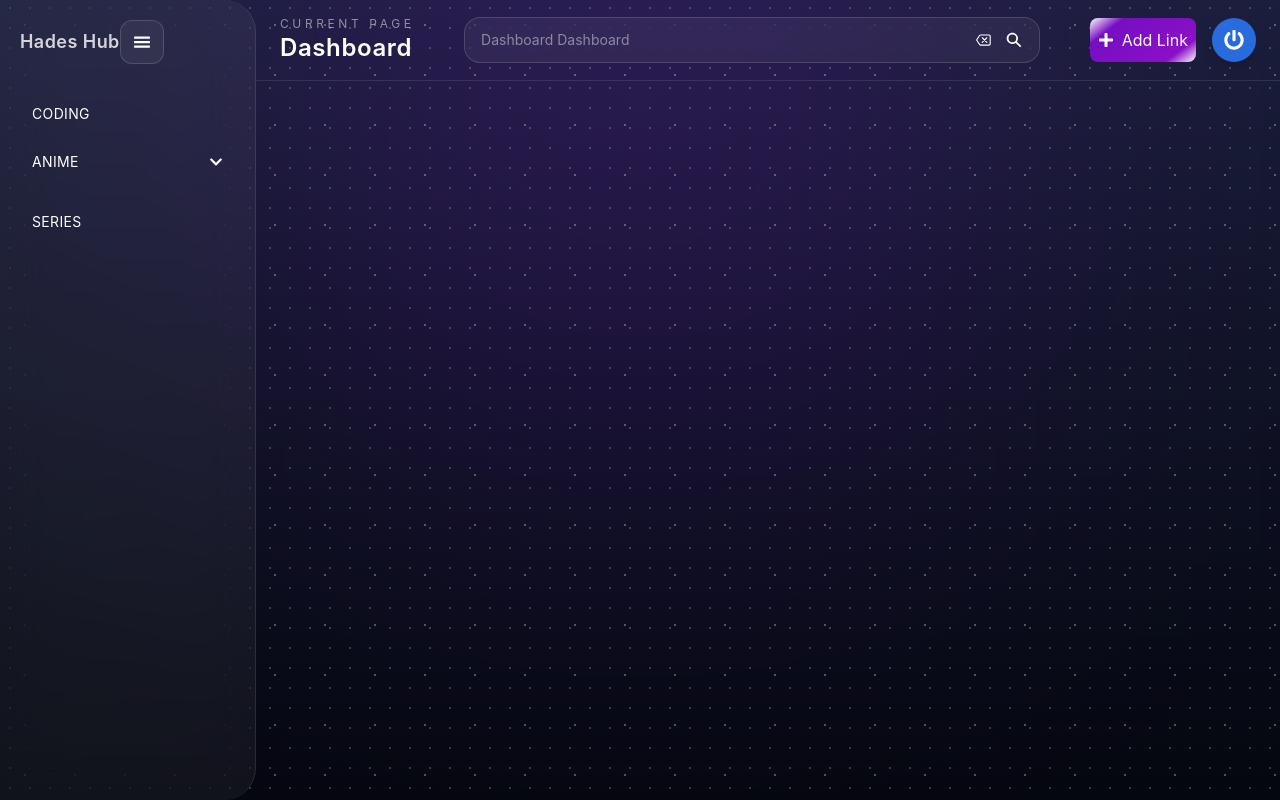
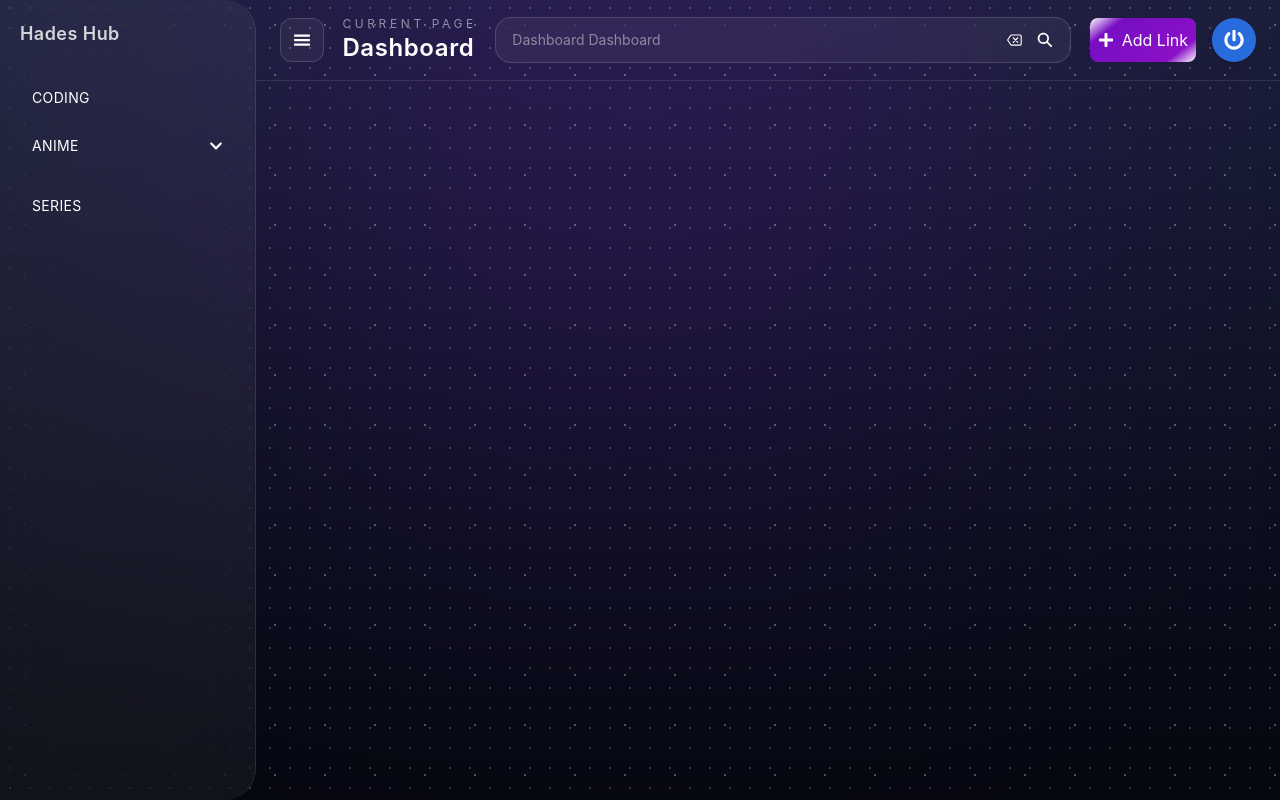
Before and after one commit to AdetoyiAyomide/Personal-Hub, a React (Vite) app: page /dashboard in a window 1280 px wide. Built offline with nearby package versions, Linux system fonts and the light colour scheme.

Commit message:
update 1.3

```diff
--- a/src/components/layout/Header.jsx
+++ b/src/components/layout/Header.jsx
@@ -3,9 +3,10 @@ import { useLocation } from 'react-router-dom'
 import { IoSearchSharp, IoBackspaceOutline } from "react-icons/io5";
 import { FaPlus } from "react-icons/fa";
 import { FaPowerOff } from "react-icons/fa"
+import { GiHamburgerMenu } from "react-icons/gi";
 import { useNavigate } from 'react-router-dom';
 
-const Header = () => {
+const Header = ({toggleSidebar}) => {
   const location = useLocation();
   const navigate = useNavigate();
   const [searchValue, setSearchValue] = useState('')
@@ -52,10 +53,17 @@ const Header = () => {
 
   return (
     <header className='flex items-center justify-between gap-4 border-b border-white/10 px-6 py-4 text-white'>
+       <button
+         type='button'
+        onClick={toggleSidebar}
+        className='rounded-xl border border-white/15 bg-white/5 p-3 text-lg transition hover:bg-white/10'>
+        <GiHamburgerMenu />
+      </button>
       <div>
         <p className='text-xs uppercase tracking-[0.3em] text-white/50'>Current page</p>
-        <h1 className='text-2xl font-semibold capitalize tracking-wide'>{pageLabel}</h1>
+        <h1 className='text-2xl font-semibold capitalize tracking-wide cursor-pointer'>{pageLabel}</h1>
       </div>
+
 
 
       <div className='w-full max-w-xl'>
--- a/src/components/layout/Sidebar.jsx
+++ b/src/components/layout/Sidebar.jsx
@@ -26,12 +26,6 @@ const Sidebar = ({ isOpen, toggleSidebar }) => {
         <h1 className="text-lg font-semibold tracking-wide text-white/80">
           Hades Hub
         </h1>
-        <button
-                type='button'
-                onClick={toggleSidebar}
-                className='rounded-xl border border-white/15 bg-white/5 p-3 text-lg transition hover:bg-white/10'>
-                <GiHamburgerMenu />
-              </button>
       </div>
 
       {/* Menu */}
```
